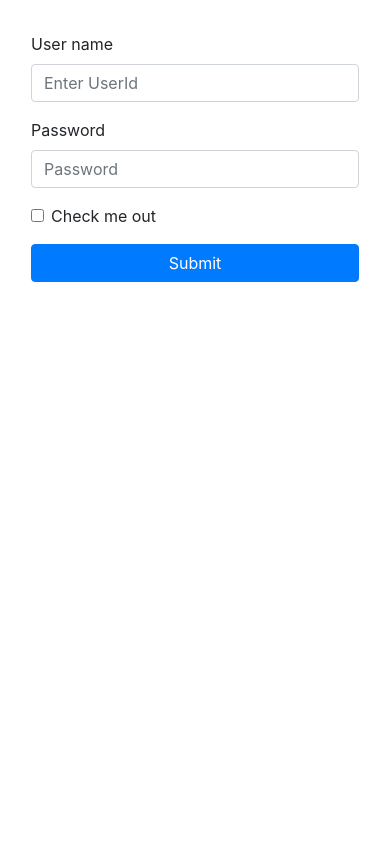
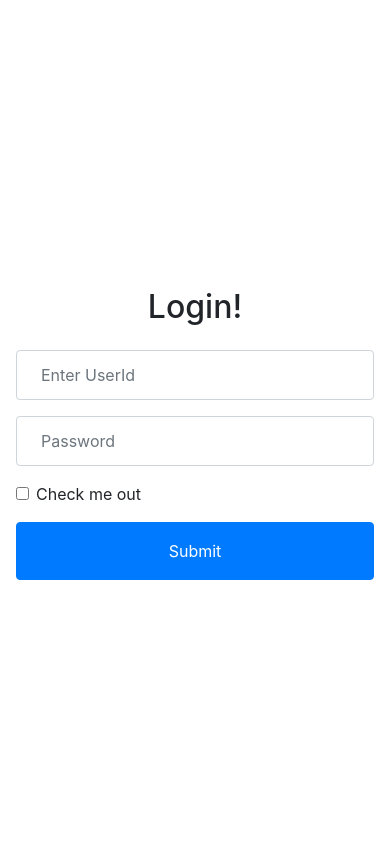
Before and after one commit to zefyr-solutions/Reach, a Flask app: page / in a window 390 px wide. Run offline with Flask 2, Linux system fonts and the light colour scheme; parts of the project's set-up code (start-up, migrations or seed data) failed here and were passed over; some libraries are stand-ins or nearby versions.

Commit message:
index mobile ui test-1

```diff
--- a/templates/base.html
+++ b/templates/base.html
@@ -1,5 +1,5 @@
 <!DOCTYPE html>
-<html lang="en">
+<html lang="en" class="h-100">
 <head>
     <meta charset="UTF-8">
     <meta name="viewport" content="width=device-width, initial-scale=1.0">
@@ -7,11 +7,9 @@
 
     <title>{% block title %}{% endblock %}</title>
 </head>
-<body>
-    <div class="container-fluid">
-        <div class="container p-3 mt-3">
-            {% block content %}{% endblock %}
-        </div>
+<body class="d-flex h-100">
+    <div class="container justify-content-center d-flex p-3">
+        {% block content %}{% endblock %}
     </div>
 </body>
 </html>
--- a/templates/index.html
+++ b/templates/index.html
@@ -10,19 +10,22 @@
     </ul>
   {% endif %}
 {% endwith %}
-        <form method = "post">
+<div class="d-flex flex-column justify-content-center align-items-center w-100">
+  <h2 class="m-4">Login!</h2>
+  <form method = "post" class="w-100">
     <div class="form-group">
-              <label for="exampleInputEmail1">User name</label>
-              <input type="text" class="form-control" id="exampleInputEmail1" name="user_name" placeholder="Enter UserId">
+      <!-- <label for="exampleInputEmail1">User name</label> -->
+      <input type="text" class="form-control p-4" id="exampleInputEmail1" name="user_name" placeholder="Enter UserId">
     </div>
     <div class="form-group">
-              <label for="exampleInputPassword1">Password</label>
-              <input type="password" class="form-control" id="exampleInputPassword1" name="password" placeholder="Password">
+      <!-- <label for="exampleInputPassword1">Password</label> -->
+      <input type="password" class="form-control p-4" id="exampleInputPassword1" name="password" placeholder="Password">
     </div>
     <div class="form-group form-check">
       <input type="checkbox" class="form-check-input" id="exampleCheck1">
       <label class="form-check-label" for="exampleCheck1">Check me out</label>
     </div>
-            <button type="submit" class="btn btn-primary btn-block">Submit</button>
+    <button type="submit" class="btn btn-primary btn-block p-3">Submit</button>
   </form>
+</div>
 {% endblock %}
```
Lines whose indentation alone changed are shown as unchanged.
